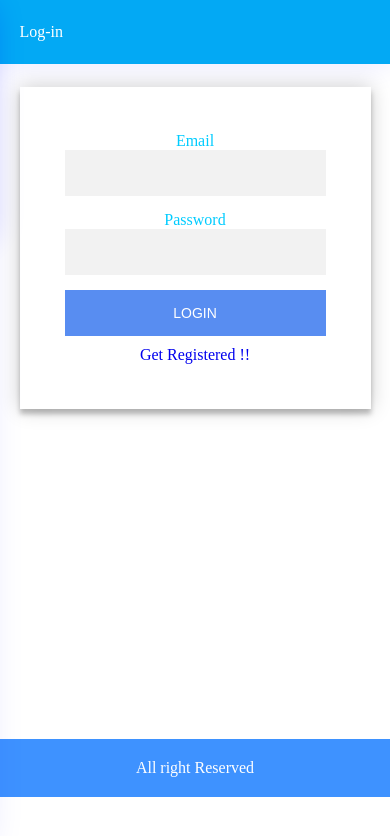
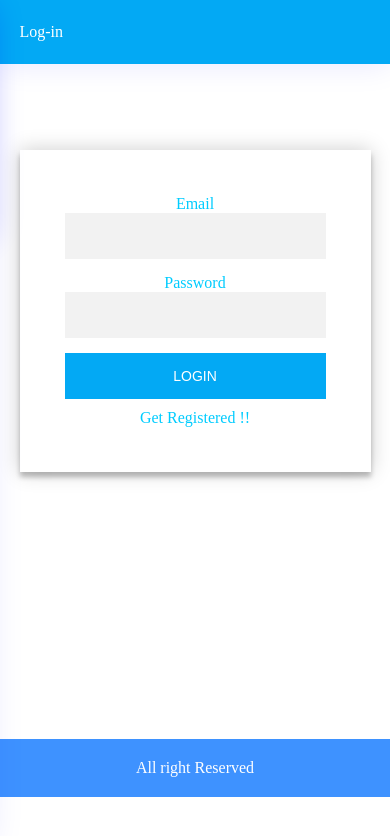
Before and after one commit to SomeshKb/Budgeteer-Client, an Angular app: page /login in a window 390 px wide. Shown: the top 836 px of the page. Built offline with nearby package versions, Linux system fonts and the light colour scheme.

Commit message:
css improved

```diff
--- a/src/app/component/user/login/login.component.css
+++ b/src/app/component/user/login/login.component.css
@@ -31,7 +31,7 @@
 .form button {
   text-transform: uppercase;
   outline: 0;
-  background: rgba(32, 103, 236, 0.747);
+  background: #03A9F4;
   width: 100%;
   border: 0;
   padding: 15px;
@@ -46,7 +46,7 @@
 .form button:hover,
 .form button:active,
 .form button:focus {
-  background: rgb(44, 47, 245);
+  background: rgb(0, 204, 255);
 }
 
 .form .message {
@@ -107,10 +107,13 @@
 
 a {
   text-decoration: none;
+  color: rgb(0, 204, 255);
+
 }
 
 @media only screen and (max-width: 500px) {
   .login-page {
+    margin-top: 16%;
     width: 90%;
   }
 
--- a/src/app/component/user/register/register.component.css
+++ b/src/app/component/user/register/register.component.css
@@ -33,7 +33,7 @@
 .form button {
   text-transform: uppercase;
   outline: 0;
-  background: rgba(32, 103, 236, 0.747);
+  background: #03A9F4;
   width: 100%;
   border: 0;
   padding: 15px;
@@ -48,7 +48,7 @@
 .form button:hover,
 .form button:active,
 .form button:focus {
-  background: rgb(44, 47, 245);
+  background: rgb(0, 204, 255);
 }
 
 .form .message {
@@ -63,7 +63,7 @@
 }
 
 a {
-  color: blue;
+  color: rgb(0, 204, 255);
   text-decoration: none;
   cursor: pointer;
 }
```
